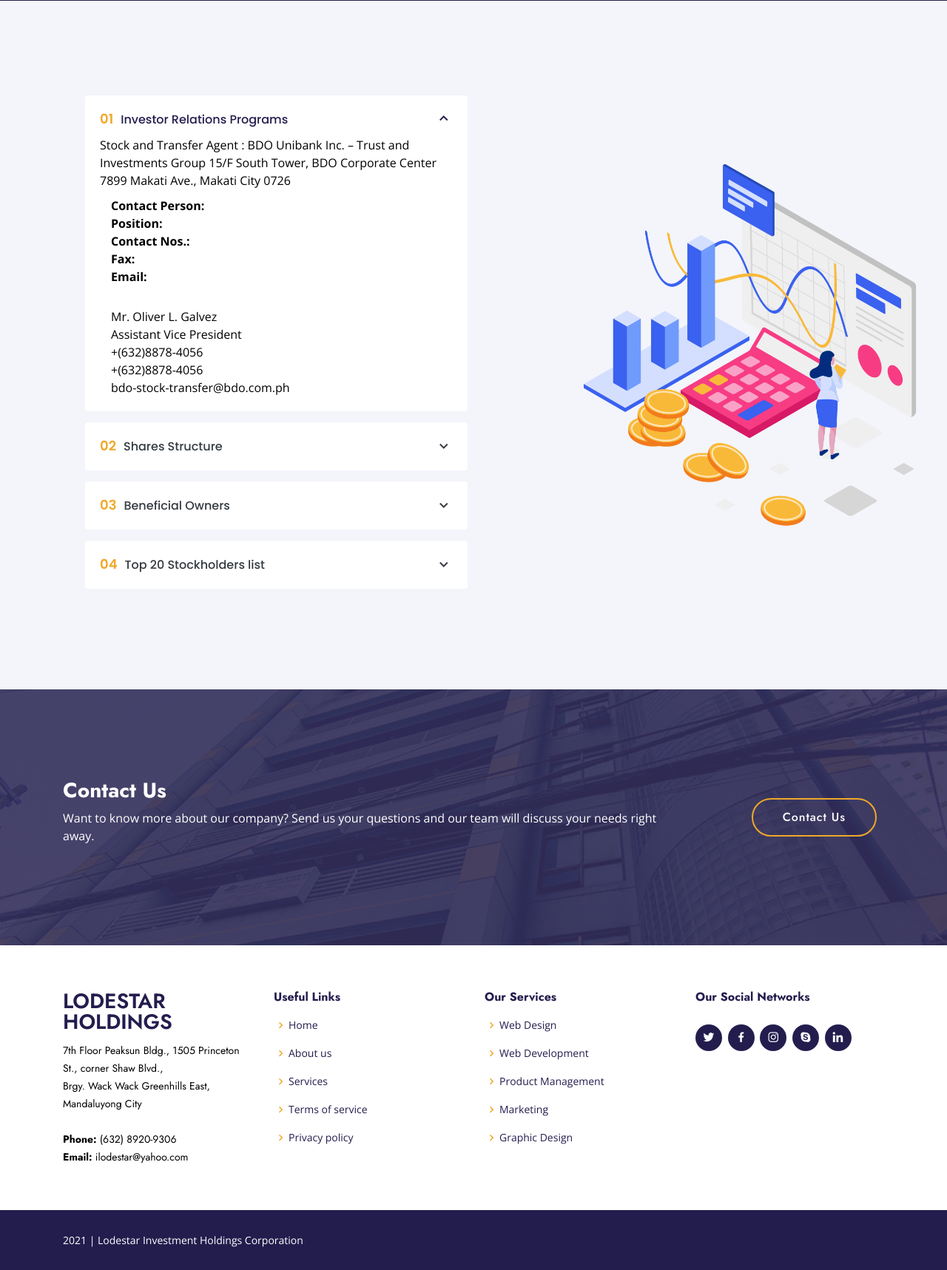
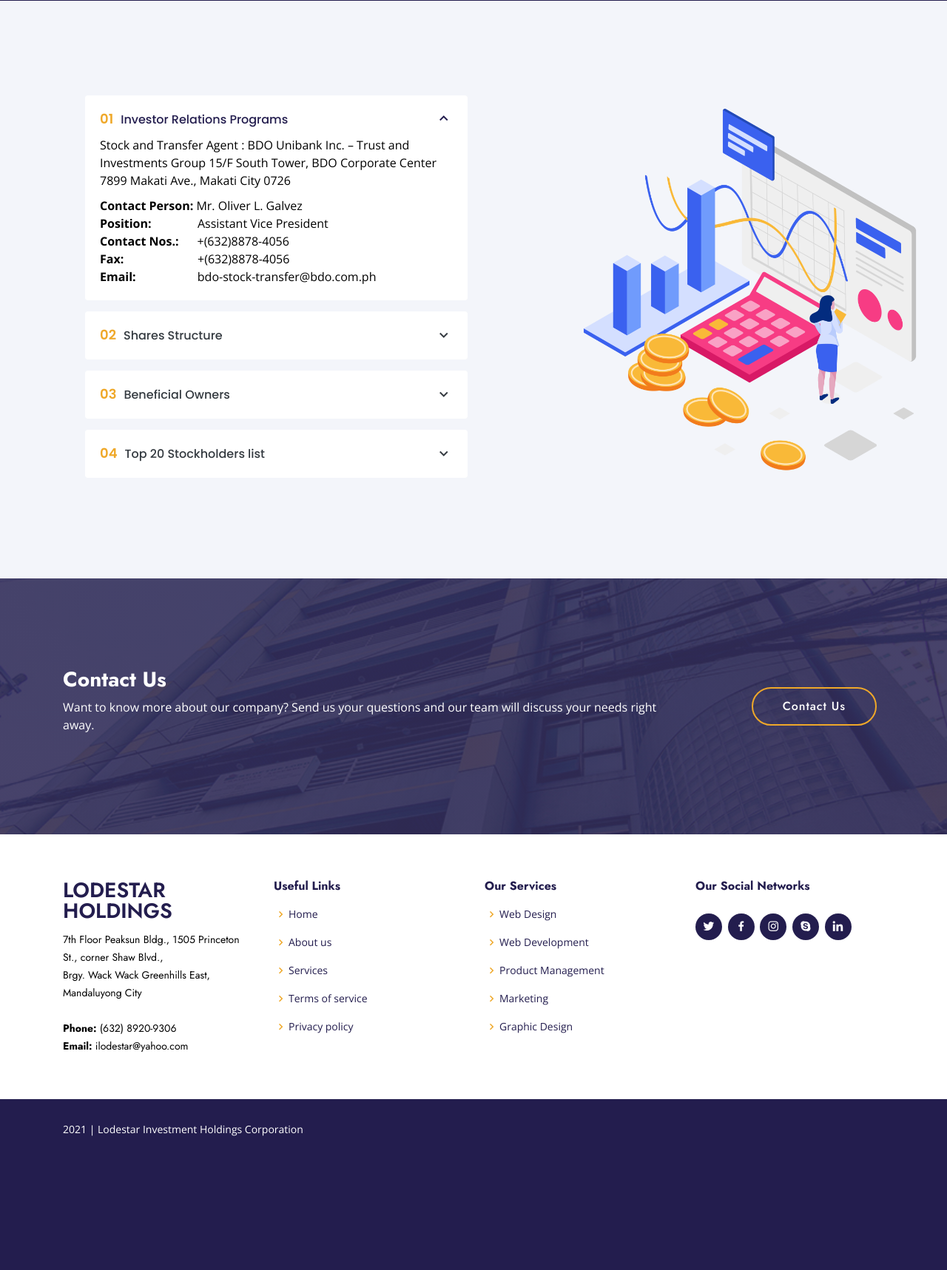
Before and after one commit to imranbalunan12/bt-lodestar, a PHP site: page /investor-relations.html in a window 1280 px wide, after a click that opens the changed part. Shown: the part 639-2356 px from the top of the page at 74% size. After the commit the page ends 2175 px from the top, so only its background shows below. Run offline with PHP 8.4, Linux system fonts and the light colour scheme.

Commit message:
udate 11:59:

```diff
--- a/assets/css/style.css
+++ b/assets/css/style.css
@@ -1729,10 +1729,7 @@ padding-bottom:50px;
   overflow-x: auto;
 }
 
-.scrolling-wrapper > .row {
-  display: grid;
-  grid-gap: 20px;
-
+.scrolling-wrapper{
   overflow-x: auto;
   white-space: nowrap;
 }
--- a/investor-relations.html
+++ b/investor-relations.html
@@ -152,25 +152,17 @@
 
 
 
-                    <div class="container-fluid scrolling-wrapper">
-                      <div class="row">
-                        <div class="col-md-3">
+                    <div class="container ">
+                      <div class="row scrolling-wrapper">
+                        <div class="col-">
                           <p>
-                            <strong>Contact Person: </strong></br>
-                            <strong>Position:</strong></br>
-                            <strong>Contact Nos.:</strong></br>
-                            <strong>Fax:</strong></br>
-                            <strong>Email:</strong></br>
+                            <strong>Contact Person:</strong>&nbsp;Mr. Oliver L. Galvez</br>
+                            <strong>Position:</strong>&nbsp;&nbsp;&nbsp;&nbsp;&nbsp;&nbsp;&nbsp;&nbsp;&nbsp;&nbsp;&nbsp;&nbsp;&nbsp;&nbsp;&nbsp;Assistant Vice President</br>
+                            <strong>Contact Nos.:</strong>&nbsp;&nbsp;&nbsp;&nbsp;&nbsp;&nbsp;+(632)8878-4056</br>
+                            <strong>Fax:</strong>&nbsp;&nbsp;&nbsp;&nbsp;&nbsp;&nbsp;&nbsp;&nbsp;&nbsp;&nbsp;&nbsp;&nbsp;&nbsp;&nbsp;&nbsp;&nbsp;&nbsp;&nbsp;&nbsp;&nbsp;&nbsp;&nbsp;&nbsp;&nbsp;+(632)8878-4056</br>
+                            <strong>Email:</strong>&nbsp;&nbsp;&nbsp;&nbsp;&nbsp;&nbsp;&nbsp;&nbsp;&nbsp;&nbsp;&nbsp;&nbsp;&nbsp;&nbsp;&nbsp;&nbsp;&nbsp;&nbsp;&nbsp;&nbsp;bdo-stock-transfer@bdo.com.ph</br>
                           </p>
-                        </div>
-                        <div class="col-md-6">
-                          <p>
-                            Mr. Oliver L. Galvez
-                         </br> Assistant Vice President
-                         </br>+(632)8878-4056
-                         </br>+(632)8878-4056
-                         </br>bdo-stock-transfer@bdo.com.ph
-                        </p>
+
                         </div>
                       </div>
                     </div>
```
